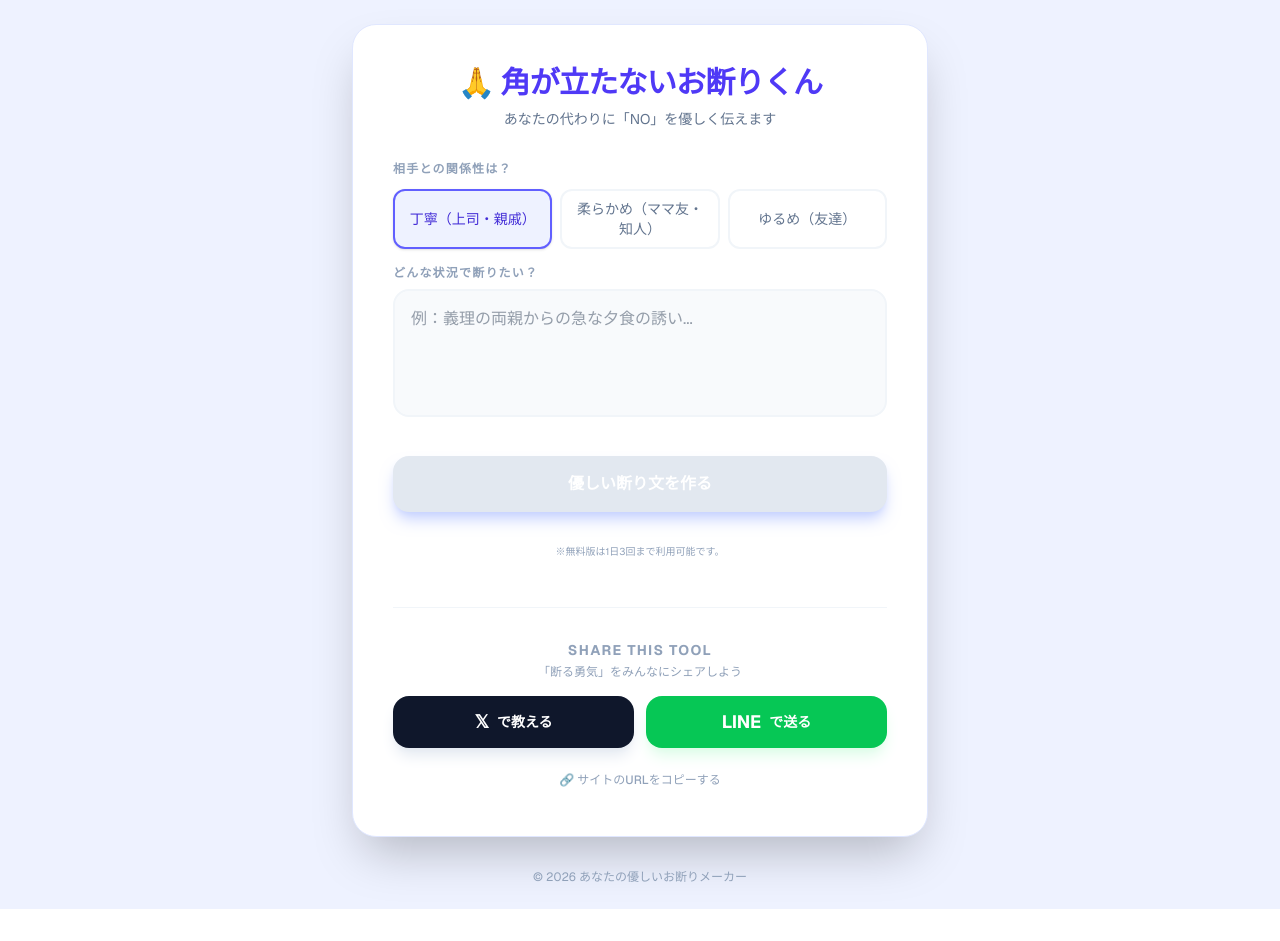
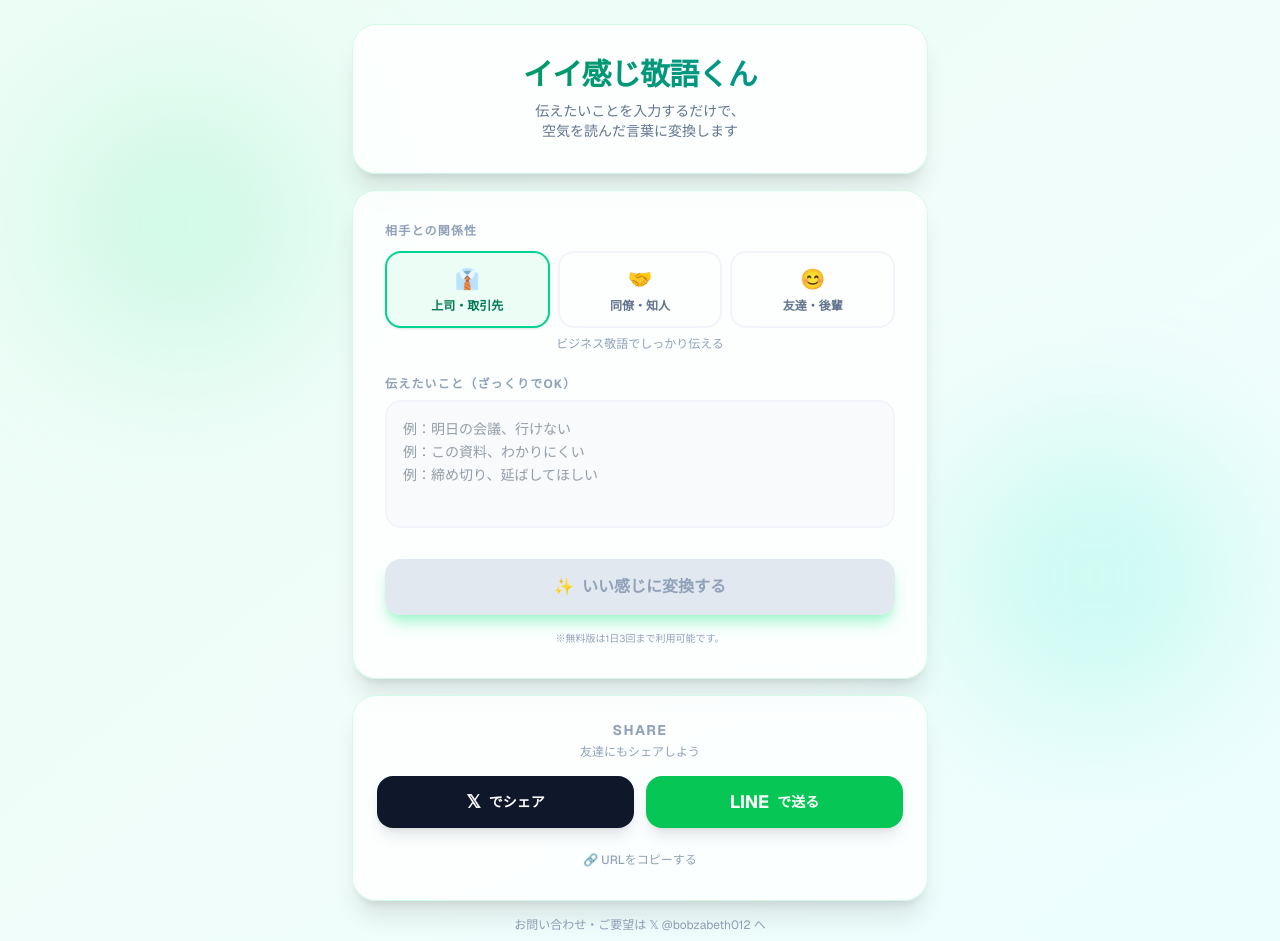
Before and after one commit to bobzabeth/bobzabeth-tools, a Next.js app: page / in a window 1280 px wide. Shown: the top 941 px of the page. Before the commit the page ends 909 px from the top, so only its background shows below. Built offline with nearby package versions, Linux system fonts and the light colour scheme.

Commit message:
お断りくんからイイ感じ敬語くんにリニューアル

```diff
--- a/app/layout.tsx
+++ b/app/layout.tsx
@@ -15,8 +15,8 @@ const geistMono = Geist_Mono({
 });
 
 export const metadata: Metadata = {
-  title: "お断りくん | 角が立たない断り文作成ツール",
-  description: "あなたの代わりに、優しく「NO」を伝えます。",
+  title: "イイ感じ敬語くん",
+  description: "あなたの伝えたいことを、空気を読んだ言葉に変換します。",
 };
 
 export default function RootLayout({
--- a/app/page.tsx
+++ b/app/page.tsx
@@ -2,53 +2,51 @@
 
 import { useState } from "react";
 
-// キャラ設定（トーン）の定義
-const TONES = [
-  { id: "polite", label: "丁寧（上司・親戚）", prompt: "極めて丁寧で失礼のない、敬語を駆使した文章" },
-  { id: "soft", label: "柔らかめ（ママ友・知人）", prompt: "角を立てず、かつ親しみやすさも残したクッション言葉の多い文章" },
-  { id: "casual", label: "ゆるめ（友達）", prompt: "友達関係を壊さない、少しユーモアを交えた断り文" },
+const RELATIONS = [
+  { id: "superior", label: "上司・取引先", emoji: "👔", desc: "ビジネス敬語でしっかり伝える" },
+  { id: "colleague", label: "同僚・知人", emoji: "🤝", desc: "丁寧だけど堅すぎない自然な言葉で" },
+  { id: "friend", label: "友達・後輩", emoji: "😊", desc: "親しみやすくフレンドリーに" },
 ];
 
-export default function DeclinePage() {
-  const [situation, setSituation] = useState("");
-  const [tone, setTone] = useState("polite");
+const ADMIN_PASSWORD = "keigo-admin-2026";
+
+export default function KeigoPlusPage() {
+  const [message, setMessage] = useState("");
+  const [relation, setRelation] = useState("superior");
   const [result, setResult] = useState("");
   const [loading, setLoading] = useState(false);
   const [error, setError] = useState("");
-  const [copied, setCopied] = useState(false);
+  const [isAdmin, setIsAdmin] = useState(false);
+  const [adminInput, setAdminInput] = useState("");
+  const [showAdminPanel, setShowAdminPanel] = useState(false);
 
-  // 1. handleSubmit の中身を以下に差し替え
   const handleSubmit = async () => {
-  if (!situation.trim()) return;
+    if (!message.trim()) return;
 
-  // --- 回数制限チェック開始 ---
-  const today = new Date().toLocaleDateString(); // "2024/03/21" のような形式
-  const localData = localStorage.getItem("decline_limit");
+    const today = new Date().toLocaleDateString();
+    const localData = localStorage.getItem("keigo_limit");
     let usage = localData ? JSON.parse(localData) : { date: today, count: 0 };
 
-  // 日付が変わっていたらリセット
     if (usage.date !== today) {
       usage = { date: today, count: 0 };
     }
 
-  // 3回を超えていたらエラーを出して終了
-  if (usage.count >= 3) {
+    if (!isAdmin && usage.count >= 3) {
       setError("本日の利用回数（3回）を超えました。また明日お越しください！");
       return;
     }
-  // --- 回数制限チェック終了 ---
 
     setLoading(true);
     setResult("");
     setError("");
 
     try {
-    const selectedTone = TONES.find(t => t.id === tone)?.prompt;
+      const selectedRelation = RELATIONS.find((r) => r.id === relation)?.label;
       const res = await fetch("/api/decline", {
         method: "POST",
         headers: { "Content-Type": "application/json" },
         body: JSON.stringify({
-        situation: `【状況】:${situation} \n【トーン】:${selectedTone} という条件で3つ案を出して。`
+          situation: `【伝えたいこと】:${message} \n【相手との関係性】:${selectedRelation}`,
         }),
       });
 
@@ -56,12 +54,10 @@ export default function DeclinePage() {
       if (!res.ok) throw new Error(data.error || "エラーが発生しました");
 
       setResult(data.result);
-
-    // --- 生成に成功したらカウントを増やす ---
+      if (!isAdmin) {
         usage.count += 1;
-    localStorage.setItem("decline_limit", JSON.stringify(usage));
-    // ------------------------------------
-
+        localStorage.setItem("keigo_limit", JSON.stringify(usage));
+      }
     } catch (err) {
       setError(err instanceof Error ? err.message : "予期しないエラーです");
     } finally {
@@ -70,80 +66,117 @@ export default function DeclinePage() {
   };
 
   const handleShare = () => {
-    const text = encodeURIComponent("角を立てずに断れる神ツールを見つけた！ #お断りツール #AI");
+    const text = encodeURIComponent("伝えたいことをいい感じの敬語に変換してくれるAIツール見つけた！ #イイ感じ敬語くん #AI");
     const url = encodeURIComponent(window.location.href);
     window.open(`https://twitter.com/intent/tweet?text=${text}&url=${url}`, "_blank");
   };
 
   return (
-    <main className="min-h-screen bg-indigo-50 flex flex-col items-center justify-center p-4 md:p-6 font-sans text-slate-800">
-      <div className="w-full max-w-xl bg-white rounded-3xl shadow-2xl p-6 md:p-10 space-y-8 border border-indigo-100">
+    <main className="min-h-screen bg-gradient-to-br from-emerald-50 via-teal-50 to-cyan-50 flex flex-col items-center justify-center p-4 md:p-6 font-sans text-slate-800">
 
-        <div className="text-center space-y-2">
-          <h1 className="text-3xl font-extrabold text-indigo-600 tracking-tight">
-            🙏 角が立たないお断りくん
-          </h1>
-          <p className="text-slate-500 text-sm">あなたの代わりに「NO」を優しく伝えます</p>
+      {/* 背景装飾 */}
+      <div className="fixed inset-0 overflow-hidden pointer-events-none">
+        <div className="absolute top-20 left-10 w-72 h-72 bg-emerald-200 rounded-full mix-blend-multiply filter blur-3xl opacity-30 animate-pulse"></div>
+        <div className="absolute bottom-20 right-10 w-72 h-72 bg-teal-200 rounded-full mix-blend-multiply filter blur-3xl opacity-30 animate-pulse" style={{animationDelay: '2s'}}></div>
       </div>
 
-        <div className="space-y-4">
+      <div className="relative w-full max-w-xl space-y-4">
+
+        {/* ヘッダーカード */}
+        <div className="bg-white/80 backdrop-blur-sm rounded-3xl shadow-xl border border-emerald-100 p-6 md:p-8 text-center space-y-2">
+          <h1 className="text-3xl font-extrabold tracking-tight">
+            <span className="bg-gradient-to-r from-emerald-600 to-teal-600 bg-clip-text text-transparent">
+              イイ感じ敬語くん
+            </span>
+          </h1>
+          <p className="text-slate-500 text-sm">伝えたいことを入力するだけで、<br/>空気を読んだ言葉に変換します</p>
+        </div>
+
+        {/* メインカード */}
+        <div className="bg-white/80 backdrop-blur-sm rounded-3xl shadow-xl border border-emerald-100 p-6 md:p-8 space-y-6">
+
+          {/* 相手との関係性 */}
           <div>
             <label className="block text-xs font-bold text-slate-400 uppercase tracking-widest mb-3">
-              相手との関係性は？
+              相手との関係性
             </label>
-            <div className="grid grid-cols-1 md:grid-cols-3 gap-2">
-              {TONES.map((t) => (
+            <div className="grid grid-cols-3 gap-2">
+              {RELATIONS.map((r) => (
                 <button
-                  key={t.id}
-                  onClick={() => setTone(t.id)}
-                  className={`py-2 px-3 rounded-xl text-sm font-medium transition-all border-2 ${
-                    tone === t.id
-                    ? "border-indigo-500 bg-indigo-50 text-indigo-700 shadow-sm"
-                    : "border-slate-100 text-slate-500 hover:border-slate-200"
+                  key={r.id}
+                  onClick={() => setRelation(r.id)}
+                  className={`flex flex-col items-center gap-1.5 py-3 px-2 rounded-2xl text-sm font-medium transition-all border-2 ${
+                    relation === r.id
+                      ? "border-emerald-400 bg-emerald-50 text-emerald-700 shadow-sm"
+                      : "border-slate-100 text-slate-500 hover:border-emerald-200 hover:bg-emerald-50/50"
                   }`}
                 >
-                  {t.label}
+                  <span className="text-xl">{r.emoji}</span>
+                  <span className="text-xs font-bold leading-tight text-center">{r.label}</span>
                 </button>
               ))}
             </div>
+            <p className="mt-2 text-xs text-slate-400 text-center">
+              {RELATIONS.find(r => r.id === relation)?.desc}
+            </p>
           </div>
 
+          {/* 伝えたいこと入力 */}
           <div>
             <label className="block text-xs font-bold text-slate-400 uppercase tracking-widest mb-2">
-              どんな状況で断りたい？
+              伝えたいこと（ざっくりでOK）
             </label>
             <textarea
-              value={situation}
-              onChange={(e) => setSituation(e.target.value)}
-              placeholder="例：義理の両親からの急な夕食の誘い..."
-              className="w-full border-2 border-slate-100 rounded-2xl p-4 text-slate-700 h-32 resize-none focus:outline-none focus:border-indigo-300 transition-colors bg-slate-50"
+              value={message}
+              onChange={(e) => setMessage(e.target.value)}
+              placeholder={"例：明日の会議、行けない\n例：この資料、わかりにくい\n例：締め切り、延ばしてほしい"}
+              className="w-full border-2 border-slate-100 rounded-2xl p-4 text-slate-700 h-32 resize-none focus:outline-none focus:border-emerald-300 transition-colors bg-slate-50 text-sm leading-relaxed"
             />
           </div>
-        </div>
 
+          {/* 生成ボタン */}
           <button
             onClick={handleSubmit}
-          disabled={loading || !situation.trim()}
-          className="w-full bg-indigo-600 hover:bg-indigo-700 disabled:bg-slate-200 text-white font-bold py-4 rounded-2xl shadow-lg shadow-indigo-200 transition-all active:scale-95 flex items-center justify-center gap-2"
+            disabled={loading || !message.trim()}
+            className="w-full bg-gradient-to-r from-emerald-500 to-teal-500 hover:from-emerald-600 hover:to-teal-600 disabled:from-slate-200 disabled:to-slate-200 disabled:text-slate-400 text-white font-bold py-4 rounded-2xl shadow-lg shadow-emerald-200 transition-all active:scale-95 flex items-center justify-center gap-2"
           >
             {loading ? (
               <>
                 <span className="animate-spin h-5 w-5 border-2 border-white border-t-transparent rounded-full"></span>
-              AIが必死に考えています...
+                <span>いい感じに変換中...</span>
               </>
-          ) : "優しい断り文を作る"}
+            ) : (
+              <>
+                <span>✨</span>
+                <span>いい感じに変換する</span>
+              </>
+            )}
           </button>
 
-        {/* ボタンの下あたりに追加 */}
-        <p className="text-[10px] text-center text-slate-400 mt-2">
+          <p className="text-[10px] text-center text-slate-400 -mt-2">
             ※無料版は1日3回まで利用可能です。
           </p>
 
-        {error && <p className="text-red-500 text-sm text-center font-medium">{error}</p>}
+          {error && (
+            <div className="bg-red-50 rounded-xl py-3 px-4 space-y-1">
+              <p className="text-red-500 text-sm text-center font-medium">{error}</p>
+              {/* もっと使いたい方へのDM誘導（必要な時はコメントアウトを外してね）
+              <p className="text-xs text-center text-slate-400">
+                もっと使いたい方は{" "}
+                <a href="https://twitter.com/bobzabeth012" target="_blank" rel="noopener noreferrer" className="text-emerald-500 underline font-bold">
+                  @bobzabeth012
+                </a>{" "}
+                までDMをどうぞ！
+              </p>
+              */}
+            </div>
+          )}
+        </div>
 
-        {/* 結果表示エリア */}
+        {/* 結果表示 */}
         {result && (
-          <div className="space-y-6 animate-in fade-in slide-in-from-bottom-4 duration-500">
+          <div className="space-y-3 animate-in fade-in slide-in-from-bottom-4 duration-500">
+            <p className="text-xs font-bold text-slate-400 uppercase tracking-widest text-center">変換結果 — 3パターン</p>
             {result.split("---").filter(text => text.includes("【本文】")).map((plan, index) => {
               const levelMatch = plan.match(/【レベル】(.*)/);
               const bodyMatch = plan.match(/【本文】([\s\S]*?)【解説】/);
@@ -153,35 +186,34 @@ export default function DeclinePage() {
               const bodyText = bodyMatch ? bodyMatch[1].trim() : "";
               const commentText = commentMatch ? commentMatch[1].trim() : "";
 
-              const levelColor =
-                level.includes("フォーマル") ? "bg-slate-700 text-white" :
-                level.includes("標準") ? "bg-indigo-500 text-white" : "bg-teal-400 text-white";
+              const styles = [
+                { bg: "from-slate-700 to-slate-900", badge: "bg-slate-700 text-white", accent: "border-slate-200" },
+                { bg: "from-emerald-500 to-teal-500", badge: "bg-emerald-500 text-white", accent: "border-emerald-200" },
+                { bg: "from-teal-400 to-cyan-500", badge: "bg-teal-400 text-white", accent: "border-teal-200" },
+              ];
+              const style = styles[index] || styles[0];
 
               return (
-                <div key={index} className="bg-white border-2 border-indigo-100 rounded-2xl overflow-hidden shadow-sm hover:border-indigo-200 transition-all">
-                  <div className="bg-indigo-50 px-4 py-3 border-b border-indigo-100 flex justify-between items-center">
-                    <div className="flex items-center gap-2">
-                      <span className={`text-[10px] font-bold px-2 py-0.5 rounded-full uppercase tracking-tighter ${levelColor}`}>
-                        {level}
-                      </span>
-                    </div>
+                <div key={index} className={`bg-white/80 backdrop-blur-sm border-2 ${style.accent} rounded-3xl overflow-hidden shadow-lg`}>
+                  <div className={`bg-gradient-to-r ${style.bg} px-5 py-3 flex justify-between items-center`}>
+                    <span className="text-white text-xs font-black tracking-wider uppercase">{level}</span>
                     <button
                       onClick={() => {
                         navigator.clipboard.writeText(bodyText);
                         alert(`${level}の文章をコピーしました！`);
                       }}
-                      className="text-xs bg-white border border-indigo-200 text-indigo-600 px-4 py-1.5 rounded-full hover:bg-indigo-600 hover:text-white transition-all font-bold shadow-sm active:scale-95"
+                      className="text-xs bg-white/20 hover:bg-white/30 text-white px-3 py-1 rounded-full transition-all font-bold active:scale-95"
                     >
-                      本文をコピー
+                      コピー
                     </button>
                   </div>
-                  <div className="p-5 space-y-4">
-                    <div className="text-slate-700 text-sm md:text-base leading-relaxed whitespace-pre-wrap font-medium">
+                  <div className="p-5 space-y-3">
+                    <p className="text-slate-700 text-sm md:text-base leading-relaxed whitespace-pre-wrap font-medium">
                       {bodyText}
-                    </div>
+                    </p>
                     {commentText && (
                       <div className="bg-slate-50 rounded-xl p-3 border border-slate-100 relative">
-                        <span className="absolute -top-2 left-3 bg-white px-2 text-[9px] font-black text-slate-400 border border-slate-100 rounded-full">ADVICE</span>
+                        <span className="absolute -top-2 left-3 bg-white px-2 text-[9px] font-black text-slate-400 border border-slate-100 rounded-full">POINT</span>
                         <p className="text-xs text-slate-500 leading-relaxed pt-1">{commentText}</p>
                       </div>
                     )}
@@ -192,50 +224,106 @@ export default function DeclinePage() {
           </div>
         )}
 
-        {/* SNSシェアエリア (白いカードの内側に配置) */}
-        <div className="mt-12 pt-8 border-t border-slate-100 space-y-4">
+        {/* シェアエリア */}
+        <div className="bg-white/80 backdrop-blur-sm rounded-3xl shadow-xl border border-emerald-100 p-6 space-y-4">
           <div className="text-center">
-            <h3 className="text-sm font-bold text-slate-400 uppercase tracking-widest mb-1">Share this tool</h3>
-            <p className="text-xs text-slate-400">「断る勇気」をみんなにシェアしよう</p>
+            <h3 className="text-sm font-bold text-slate-400 uppercase tracking-widest mb-1">Share</h3>
+            <p className="text-xs text-slate-400">友達にもシェアしよう</p>
           </div>
-
           <div className="flex flex-col sm:flex-row gap-3">
             <button
               onClick={handleShare}
-              className="flex-1 bg-slate-900 hover:bg-black text-white font-bold py-3 px-6 rounded-2xl transition-all flex items-center justify-center gap-2 shadow-lg shadow-slate-200 active:scale-95"
+              className="flex-1 bg-slate-900 hover:bg-black text-white font-bold py-3 px-6 rounded-2xl transition-all flex items-center justify-center gap-2 shadow-lg active:scale-95"
             >
               <span className="text-lg">𝕏</span>
-              <span className="text-sm">で教える</span>
+              <span className="text-sm">でシェア</span>
             </button>
-
             <button
               onClick={() => {
-                const text = encodeURIComponent("角を立てずに断れるAIツール「お断りくん」が神すぎる...😭✨\n");
+                const text = encodeURIComponent("伝えたいことをいい感じの敬語に変換してくれるAIツール「イイ感じ敬語くん」が便利すぎる✨\n");
                 const url = encodeURIComponent(window.location.href);
                 window.open(`https://social-plugins.line.me/lineit/share?url=${url}&text=${text}`, "_blank");
               }}
-              className="flex-1 bg-[#06C755] hover:bg-[#05b34c] text-white font-bold py-3 px-6 rounded-2xl transition-all flex items-center justify-center gap-2 shadow-lg shadow-green-100 active:scale-95"
+              style={{ backgroundColor: "#06C755" }}
+              className="flex-1 text-white font-bold py-3 px-6 rounded-2xl transition-all flex items-center justify-center gap-2 shadow-lg active:scale-95 hover:opacity-90"
             >
               <span className="text-lg">LINE</span>
               <span className="text-sm">で送る</span>
             </button>
           </div>
-
           <button
             onClick={() => {
               navigator.clipboard.writeText(window.location.href);
-              alert("サイトのURLをコピーしました！");
+              alert("URLをコピーしました！");
             }}
-            className="w-full py-2 text-xs text-slate-400 hover:text-indigo-500 transition-colors font-medium flex items-center justify-center gap-1"
+            className="w-full py-2 text-xs text-slate-400 hover:text-emerald-500 transition-colors font-medium flex items-center justify-center gap-1"
           >
-            🔗 サイトのURLをコピーする
+            🔗 URLをコピーする
           </button>
         </div>
-      </div> {/* ここが白いカードの閉じタグ */}
 
-      <footer className="mt-8 text-slate-400 text-xs">
-        © 2026 あなたの優しいお断りメーカー
+        <footer className="text-slate-400 text-xs text-center pb-4 space-y-2">
+          <div>
+            <a
+              href="https://twitter.com/bobzabeth012"
+              target="_blank"
+              rel="noopener noreferrer"
+              className="hover:text-emerald-500 transition-colors"
+            >
+              お問い合わせ・ご要望は 𝕏 @bobzabeth012 へ
+            </a>
+          </div>
+          <div>© 2026 イイ感じ敬語くん</div>
+
+          {/* 管理者ログイン（隠し機能） */}
+          {!isAdmin ? (
+            <div className="pt-2">
+              {!showAdminPanel ? (
+                <button
+                  onClick={() => setShowAdminPanel(true)}
+                  className="text-slate-200 hover:text-slate-300 text-[10px] transition-colors"
+                >
+                  ·
+                </button>
+              ) : (
+                <div className="flex items-center justify-center gap-2 mt-1">
+                  <input
+                    type="password"
+                    value={adminInput}
+                    onChange={(e) => setAdminInput(e.target.value)}
+                    placeholder="password"
+                    className="text-[10px] border border-slate-200 rounded-lg px-2 py-1 w-28 focus:outline-none focus:border-emerald-300 text-slate-500"
+                  />
+                  <button
+                    onClick={() => {
+                      if (adminInput === ADMIN_PASSWORD) {
+                        setIsAdmin(true);
+                        setShowAdminPanel(false);
+                        setError("");
+                      } else {
+                        setAdminInput("");
+                      }
+                    }}
+                    className="text-[10px] bg-slate-100 hover:bg-slate-200 text-slate-500 px-2 py-1 rounded-lg transition-colors"
+                  >
+                    enter
+                  </button>
+                </div>
+              )}
+            </div>
+          ) : (
+            <div className="pt-1 flex items-center justify-center gap-2">
+              <span className="text-emerald-500 text-[10px] font-bold">✓ 管理者モード中（制限なし）</span>
+              <button
+                onClick={() => setIsAdmin(false)}
+                className="text-[10px] text-slate-300 hover:text-slate-400 transition-colors underline"
+              >
+                解除
+              </button>
+            </div>
+          )}
         </footer>
+      </div>
     </main>
   );
 }
```
Also changed, not shown: app/api/decline/route_draft.ts (added, +61 -0 lines). Lines whose indentation alone changed are shown as unchanged.
